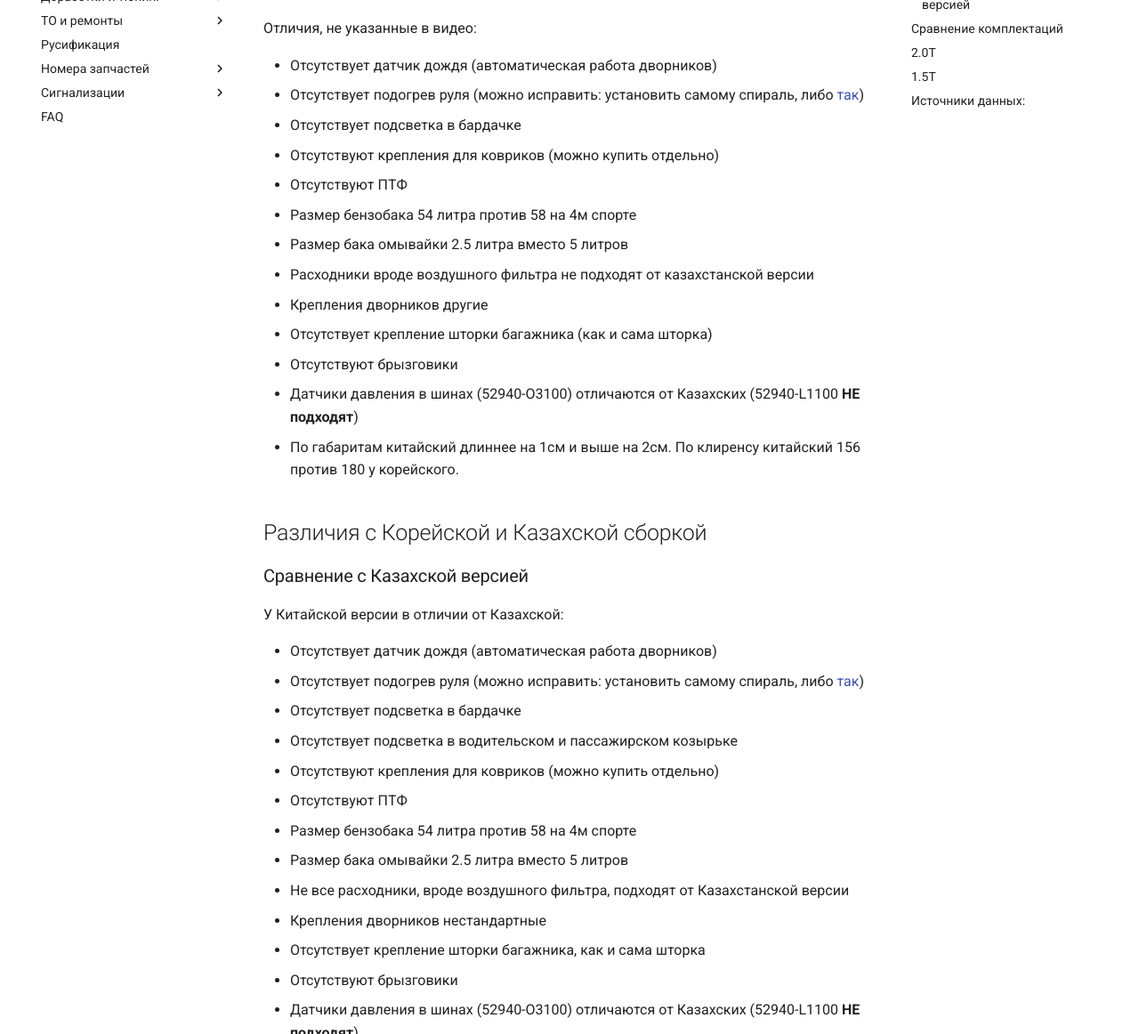
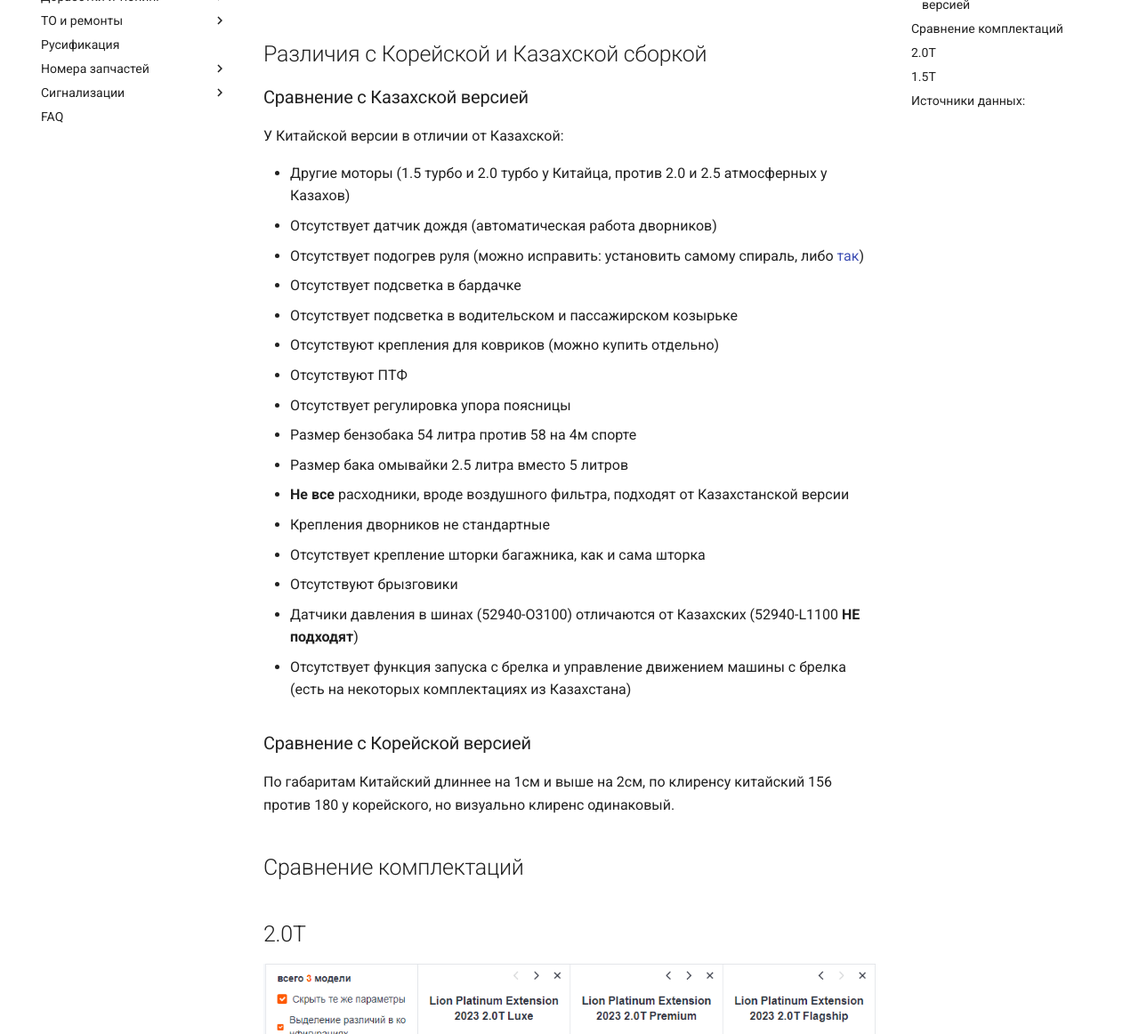
Before and after one commit to kia-sportage-docs/kia-sport5-docs, an MkDocs documentation site: the page built from docs/versions.md, in a window 1280 px wide and 1400 px high, scrolled down 312 px, cut to the strip 238-1400 px from the top of the window. Shown: the whole strip at 89% size. Built offline with MkDocs 1.6.1 and Material for MkDocs 9.7.7, drawn with Linux system fonts in a browser that asks for light colours; some of the changed text lies outside the part shown.

Commit message:
Сравнение версий

```diff
--- a/docs/versions.md
+++ b/docs/versions.md
@@ -3,22 +3,6 @@
 ## Обзоры на авто
 <center>
 <iframe width="560" height="315" src="https://www.youtube.com/embed/wRtgfU-eTrY?si=RuoddTHqm2YCF-pn" title="YouTube video player" frameborder="0" allow="accelerometer; autoplay; clipboard-write; encrypted-media; gyroscope; picture-in-picture; web-share" referrerpolicy="strict-origin-when-cross-origin" allowfullscreen></iframe></center>
-
-Отличия, не указанные в видео:
-
-- Отсутствует датчик дождя (автоматическая работа дворников)
-- Отсутствует подогрев руля (можно исправить: установить самому спираль, либо [так](improvement/wheel-heating.md))
-- Отсутствует подсветка в бардачке
-- Отсутствуют крепления для ковриков (можно купить отдельно)
-- Отсутствуют ПТФ
-- Размер бензобака 54 литра против 58 на 4м спорте
-- Размер бака омывайки 2.5 литра вместо 5 литров
-- Расходники вроде воздушного фильтра не подходят от казахстанской версии
-- Крепления дворников другие
-- Отсутствует крепление шторки багажника (как и сама шторка)
-- Отсутствуют брызговики
-- Датчики давления в шинах (52940-O3100) отличаются от Казахских (52940-L1100 **НЕ подходят**)
-- По габаритам китайский длиннее на 1см и выше на 2см. По клиренсу китайский 156 против 180 у корейского.
 
 ## Различия с Корейской и Казахской сборкой
 
@@ -26,23 +10,25 @@
 
 У Китайской версии в отличии от Казахской:
 
+- Другие моторы (1.5 турбо и 2.0 турбо у Китайца, против 2.0 и 2.5 атмосферных у Казахов)
 - Отсутствует датчик дождя (автоматическая работа дворников)
 - Отсутствует подогрев руля (можно исправить: установить самому спираль, либо [так](improvement/wheel-heating.md))
 - Отсутствует подсветка в бардачке
 - Отсутствует подсветка в водительском и пассажирском козырьке
 - Отсутствуют крепления для ковриков (можно купить отдельно)
 - Отсутствуют ПТФ
+- Отсутствует регулировка упора поясницы
 - Размер бензобака 54 литра против 58 на 4м спорте
 - Размер бака омывайки 2.5 литра вместо 5 литров
-- Не все расходники, вроде воздушного фильтра, подходят от Казахстанской версии
-- Крепления дворников нестандартные
+- **Не все** расходники, вроде воздушного фильтра, подходят от Казахстанской версии
+- Крепления дворников не стандартные
 - Отсутствует крепление шторки багажника, как и сама шторка
 - Отсутствуют брызговики
 - Датчики давления в шинах (52940-O3100) отличаются от Казахских (52940-L1100 **НЕ подходят**)
 - Отсутствует функция запуска с брелка и управление движением машины с брелка (есть на некоторых комплектациях из Казахстана)
 
 ### Сравнение с Корейской версией
-По габаритам Китайский длиннее на 1см и выше на 2см, по клиренсу китайский 156 против 180 у корейского
+По габаритам Китайский длиннее на 1см и выше на 2см, по клиренсу китайский 156 против 180 у корейского, но визуально клиренс одинаковый.
 
 ## Сравнение комплектаций
 ## 2.0T
```
